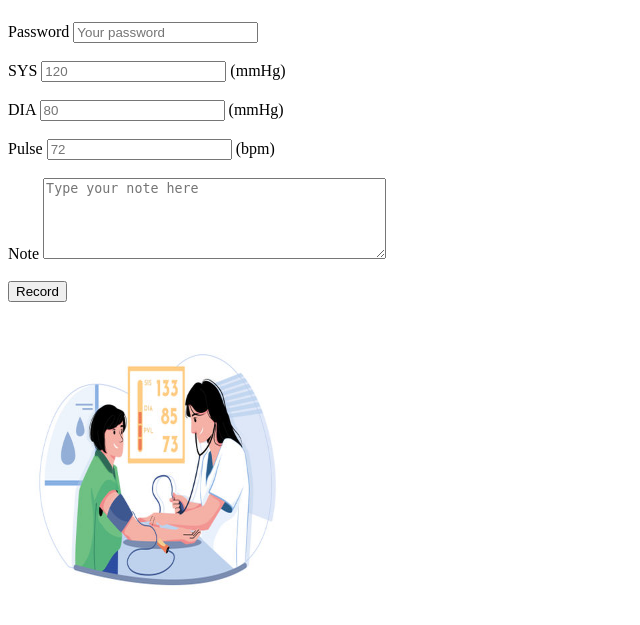
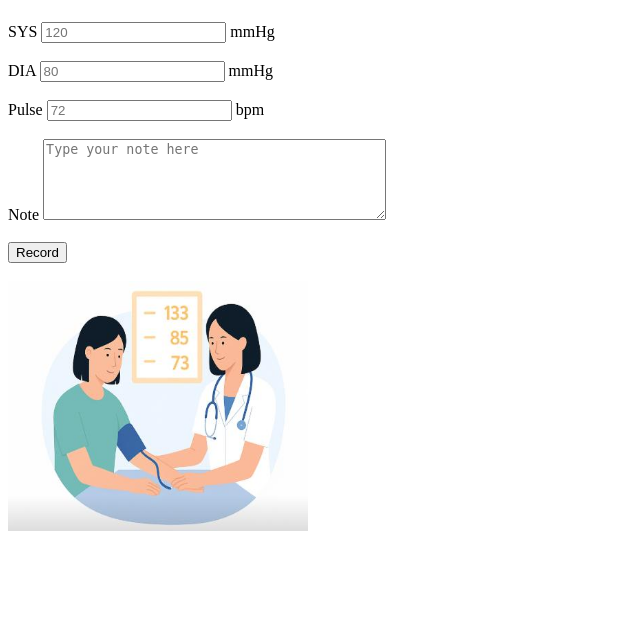
Before and after one commit to Sutathip003/Sutathip003.github.io, a Flask app: page / in a window 1280 px wide. Shown: the part 58-683 px from the top of the page, without its empty margins (0-640 px from the left). Run offline with Flask 3, Linux system fonts and the light colour scheme.

Commit message:
update image html

```diff
--- a/templates/index.html
+++ b/templates/index.html
@@ -15,27 +15,22 @@
 
         <form  action="/submit_bp" method="POST">
 
-            <label> Password
-                <input name="db_password" type="password" placeholder="Your password" required>
-            </label>
-            <br><br>
-
             <label>SYS
                 <input name="systolic" type="number" placeholder="120" required>
             </label>
-            <label>(mmHg)</label>
+            <label>mmHg</label>
             <br><br>
 
             <label> DIA
                 <input name="diastolic" type="number" placeholder="80" required>
             </label>
-            <label>(mmHg)</label>
+            <label>mmHg</label>
             <br><br>
 
             <label> Pulse
                 <input name="pulse" type="number" placeholder="72" required>
             </label>
-            <label>(bpm)</label>
+            <label>bpm</label>
             <br><br>
 
             <label>Note
@@ -46,8 +41,8 @@
             <button type="submit"> Record</button>
             <br><br>
 
-            <img src="{{url_for('static', filename= 'BP.jpg')}}"
-            alt="Blood pressure testing" width="300" height="300">
+            <img src="{{url_for('static', filename= 'blood_pressure_image.jpg')}}"
+            alt="Blood pressure testing" width="300" height="250">
 
         </form>
 
```
Also changed, not shown: static/blood_pressure_image.jpg (added).
